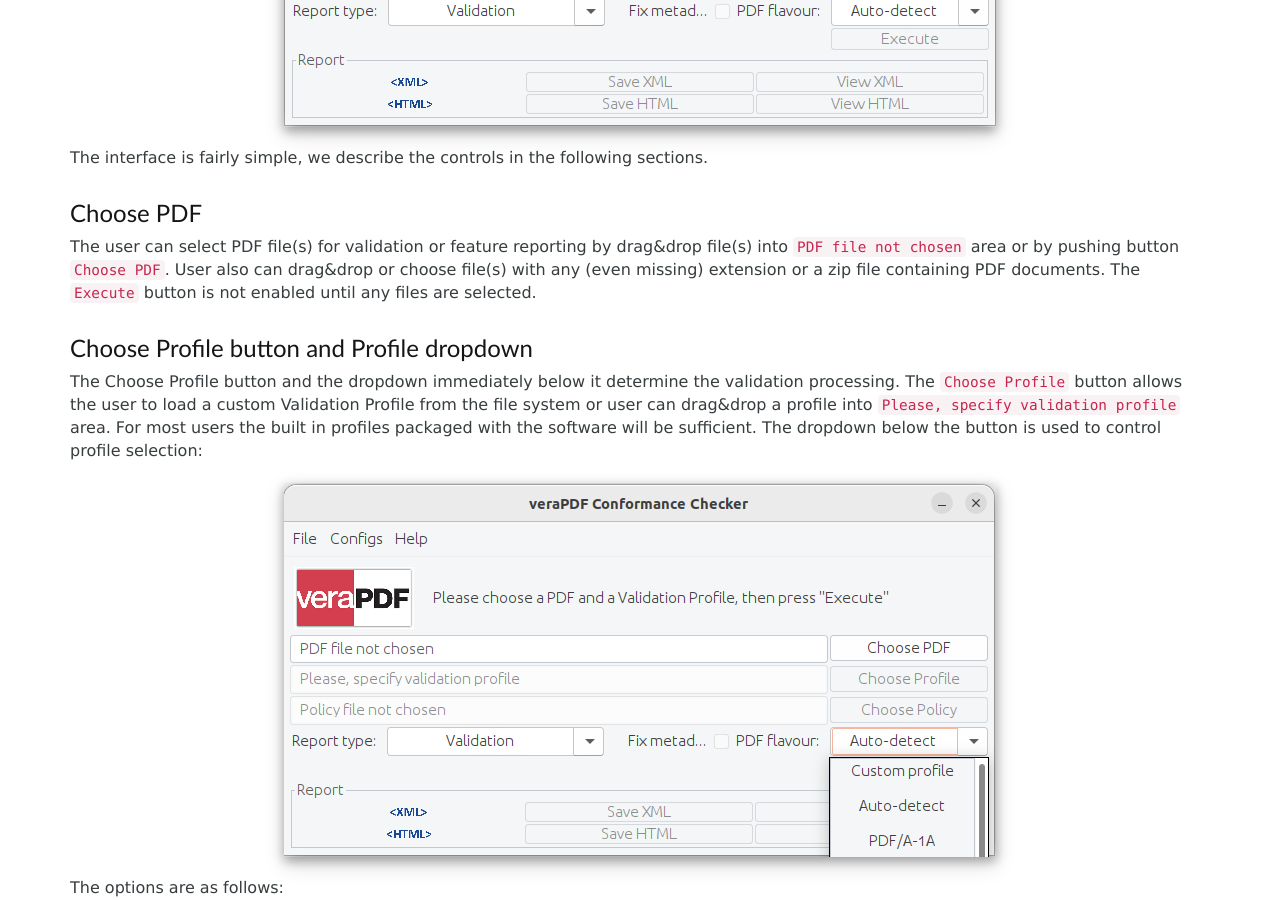
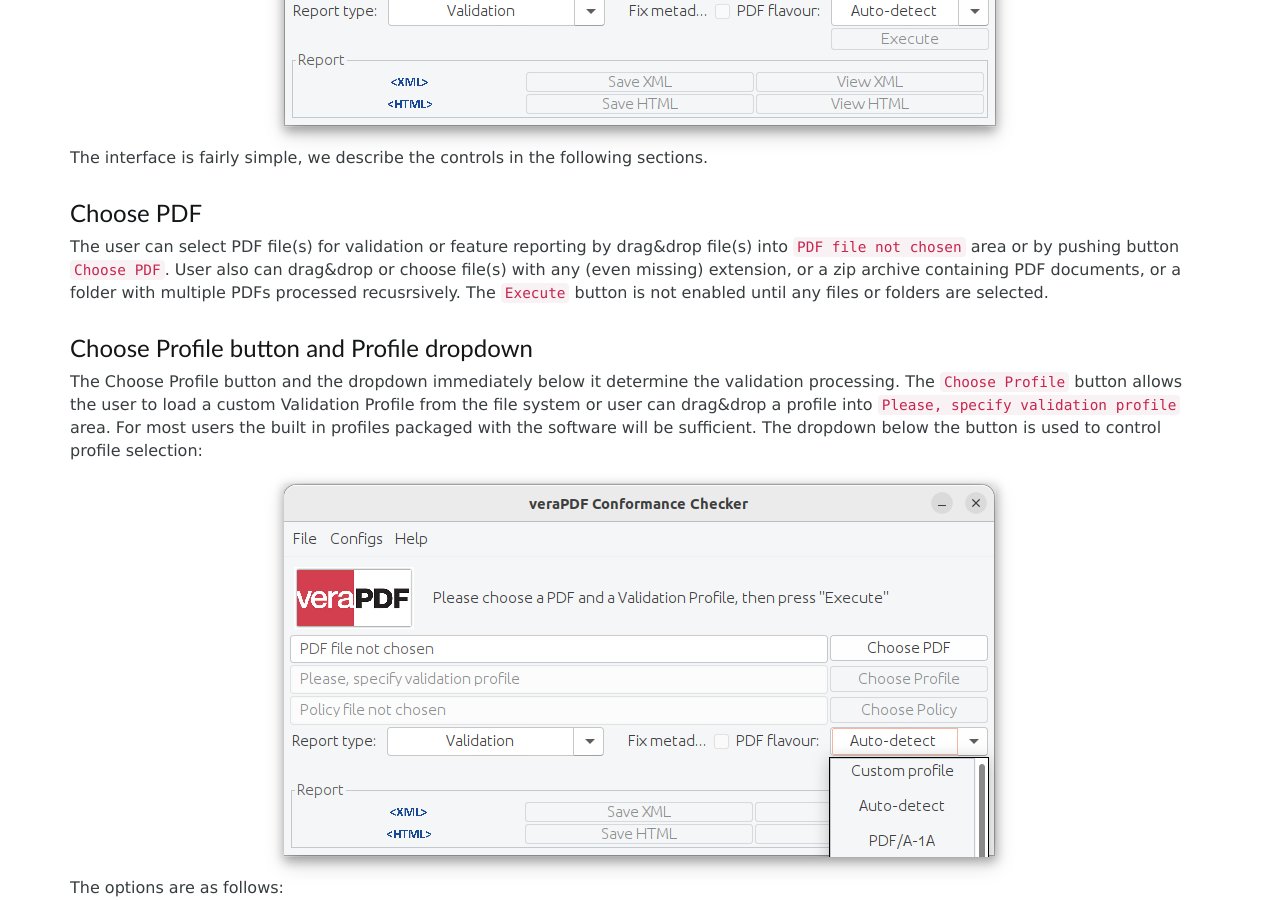
Before and after one commit to veraPDF/veraPDF.github.io, a Jekyll site: the page built from gui/index.md, in a window 1280 px wide and 900 px high, scrolled down 1337 px. Built offline with Jekyll 4.4.1, drawn with Linux system fonts in a browser that asks for light colours; nearby versions of some CDN libraries.

Commit message:
Added info on selecting input folder

```diff
--- a/gui/index.md
+++ b/gui/index.md
@@ -32,7 +32,7 @@ When the application is started the following screen is displayed:
 The interface is fairly simple, we describe the controls in the following sections.
 
 ### Choose PDF
-The user can select PDF file(s) for validation or feature reporting by drag&drop file(s) into `PDF file not chosen` area or by pushing button `Choose PDF`. User also can drag&drop or choose file(s) with any (even missing) extension or a zip file containing PDF documents. The `Execute` button is not enabled until any files are selected.
+The user can select PDF file(s) for validation or feature reporting by drag&drop file(s) into `PDF file not chosen` area or by pushing button `Choose PDF`. User also can drag&drop or choose file(s) with any (even missing) extension, or a zip archive containing PDF documents, or a folder with multiple PDFs processed recusrsively. The `Execute` button is not enabled until any files or folders are selected.
 
 ### Choose Profile button and Profile dropdown
 The Choose Profile button and the dropdown immediately below it determine the validation processing. The `Choose Profile` button allows the user to load a custom Validation Profile from the file system or user can drag&drop a profile into `Please, specify validation profile` area. For most users the built in profiles packaged with the software will be sufficient. The dropdown below the button is used to control profile selection:
```
